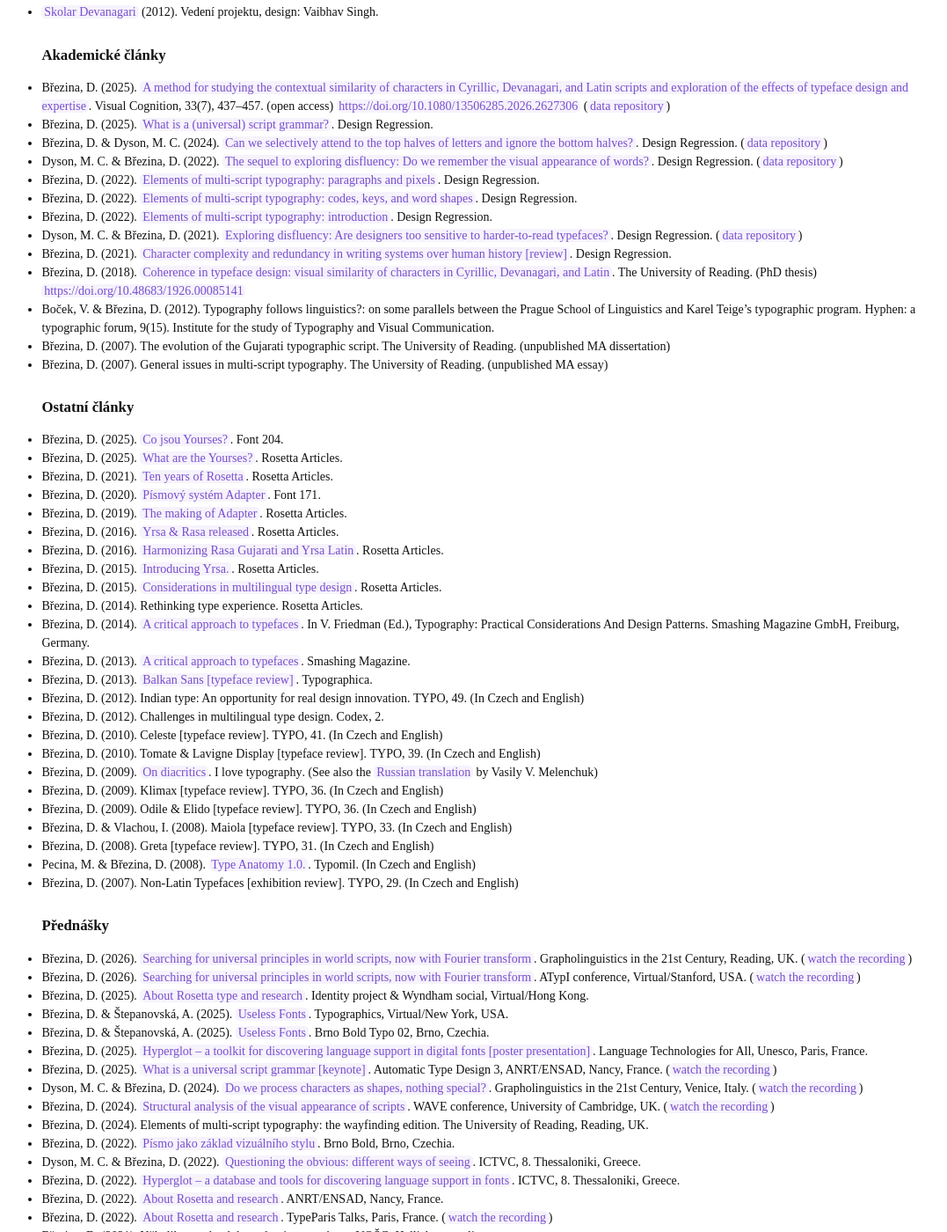
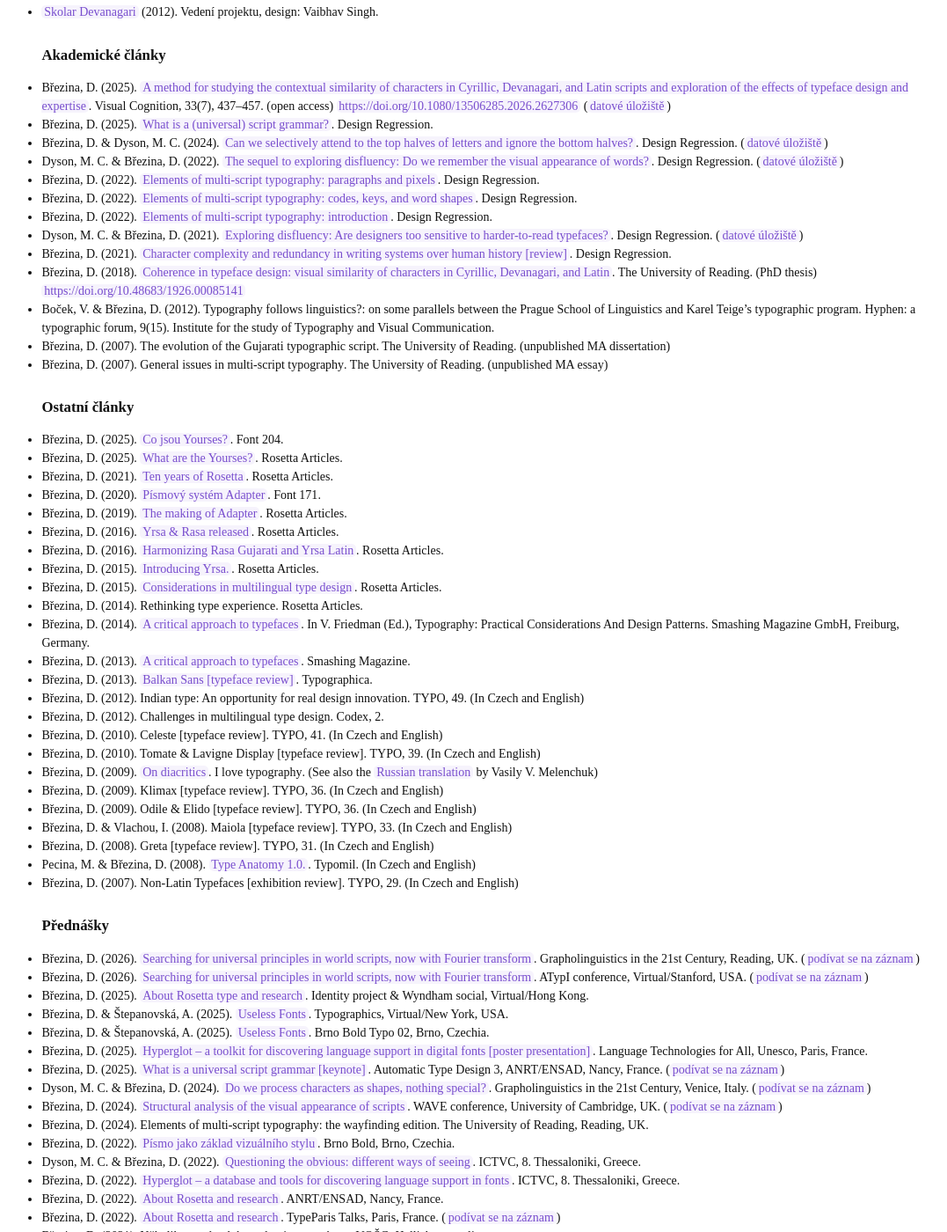
Before and after one commit to MrBrezina/mrbrezina.com, a Jekyll site: the page built from cs/README.md, in a window 1280 px wide and 1400 px high, scrolled down 1399 px. Shown: the whole window at 88% size, without its empty margins (87-1164 px from the left). Built offline with Jekyll 4.4.1, drawn with Linux system fonts in a browser that asks for light colours; some web fonts are replaced.

Commit message:
Improved bilingual support

```diff
--- a/_layouts/default.html
+++ b/_layouts/default.html
@@ -64,10 +64,15 @@
     <!-- Bibliography (APA style) -->
     {% for cat in site.data.data.categories %}
     {% if page.lang == "cs" %}
-      <h2 id="#{{ cat.name.cs | slugify: "latin" }}">{{ cat.name.cs }}</h2>
-    {% else %}
-      <h2 id="#{{ cat.name.en | slugify: "latin" }}">{{ cat.name.en }}</h2>
+      {% assign _cat = cat.name.cs %}
+      {% assign _watch = "podívat se na záznam" %}
+      {% assign _repository = "datové úložiště" %}
+      {% else %}
+      {% assign _cat = cat.name.en %}
+      {% assign _watch = "watch the recording" %}
+      {% assign _repository = "data repository" %}
     {% endif %}
+    <h2 id="#{{ _cat | slugify: "latin" }}">{{ _cat }}</h2>
     <ul>
       {% for p in cat.items %}
       <li>
@@ -169,11 +174,11 @@
         {% endif %}
 
         {% if p.recording %}
-          (<a href="{{ p.recording }}">watch the recording</a>)
+          (<a href="{{ p.recording }}">{{ _watch }}</a>)
         {% endif %}
 
         {% if p.data %}
-          (<a href="{{ p.data }}">data repository</a>)
+          (<a href="{{ p.data }}">{{ _repository }}</a>)
         {% endif %}
       </li>
       {% endfor %}
```
